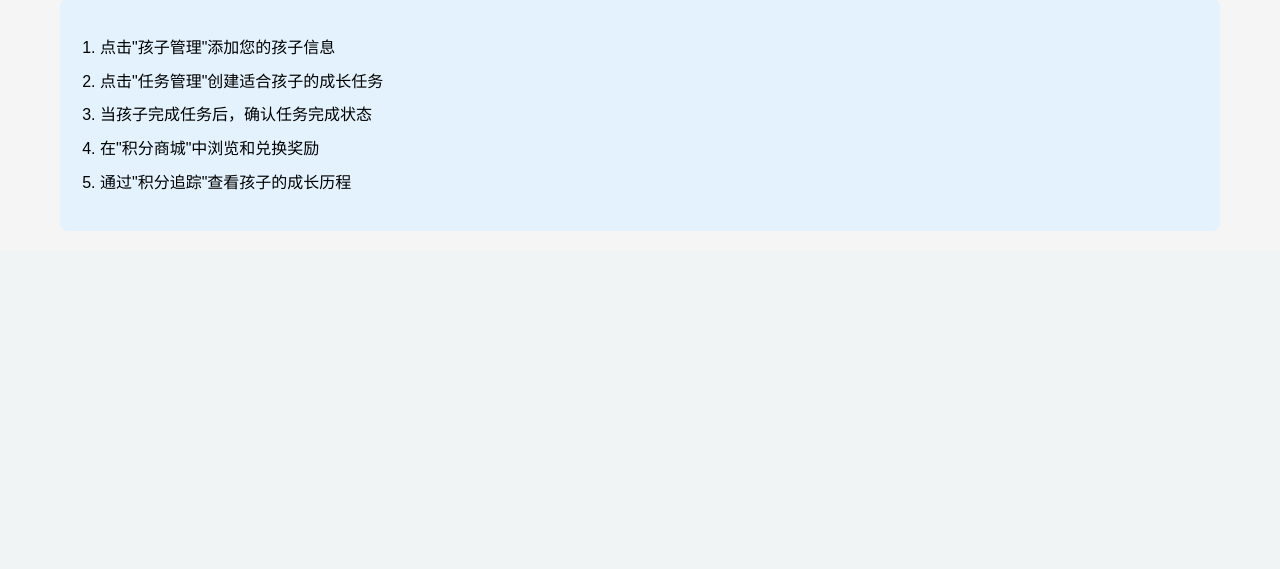
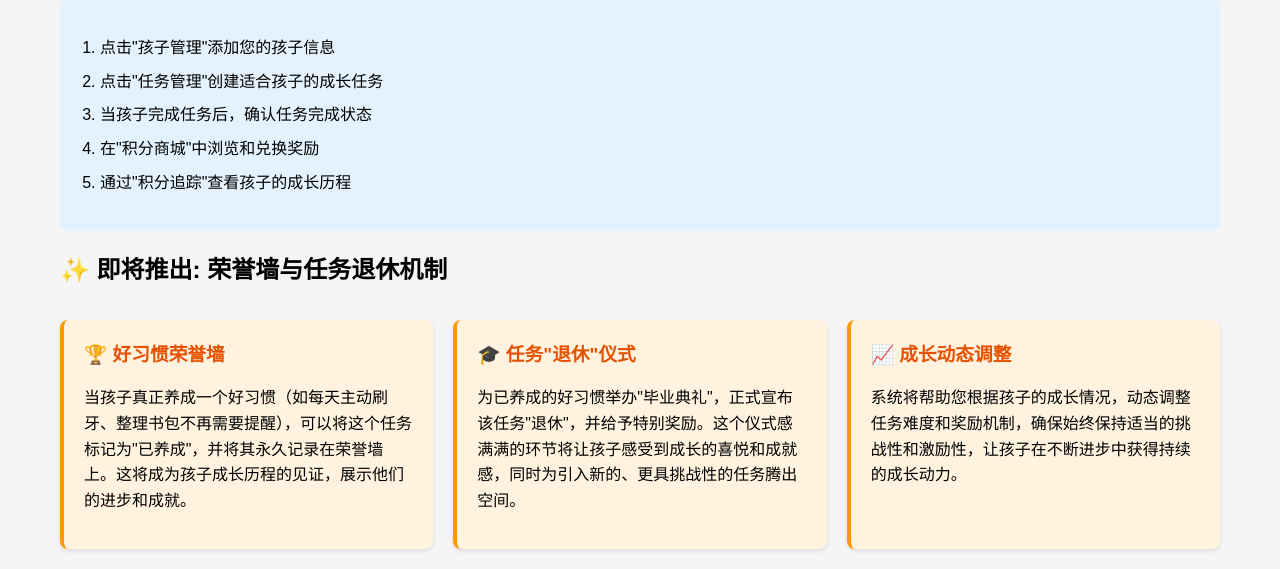
Before and after one commit to ShiShiBits1/GrowthQuest, a Flask app: page / in a window 1280 px wide. Shown: the part 1110-1679 px from the top of the page. Before the commit the page ends 1341 px from the top, so only its background shows below. Run offline with Flask 3, Linux system fonts and the light colour scheme; a user stored in the database is signed in.

Commit message:
feat(奖励系统): 扩展奖励等级并添加新功能预告
- 在奖励模型中添加注释说明奖励等级选项
- 在添加奖励页面增加特大奖励、终极大奖和许愿池选项
- 在仪表盘添加即将推出的荣誉墙与任务退休机制预告
- 在编辑任务页面添加取消按钮的间距

```diff
--- a/app/models.py
+++ b/app/models.py
@@ -43,7 +43,8 @@ class Reward(db.Model):
     name = db.Column(db.String(128), nullable=False)
     description = db.Column(db.Text)
     cost = db.Column(db.Integer, nullable=False)  # 兑换奖励所需的积分
-    level = db.Column(db.String(64), nullable=False, default='小奖励')  # 奖励等级：小奖励、中奖励、大奖励
+    # 奖励等级：小奖励、中奖励、大奖励、特大奖励、终极大奖、许愿池
+    level = db.Column(db.String(64), nullable=False, default='小奖励')
     is_active = db.Column(db.Boolean, default=True)
     # 关联到奖励记录
     records = db.relationship('RewardRecord', backref='reward', lazy='dynamic')
--- a/app/templates/add_reward.html
+++ b/app/templates/add_reward.html
@@ -22,7 +22,10 @@
         <select id="level" name="level" required>
             <option value="小奖励">小奖励 (20-50分)</option>
             <option value="中奖励">中奖励 (50-100分)</option>
-            <option value="大奖励">大奖励 (100分以上)</option>
+            <option value="大奖励">大奖励 (100-200分)</option>
+            <option value="特大奖励">特大奖励 (200-500分)</option>
+            <option value="终极大奖">终极大奖 (500-1000分)</option>
+            <option value="许愿池">许愿池 (积分无限制)</option>
         </select>
     </div>
     <button type="submit" class="button">添加</button>
--- a/app/templates/dashboard.html
+++ b/app/templates/dashboard.html
@@ -89,6 +89,24 @@
     </ol>
 </div>
 
+<h2>✨ 即将推出: 荣誉墙与任务退休机制</h2>
+<div class="coming-soon">
+    <div class="feature-card">
+        <h3>🏆 好习惯荣誉墙</h3>
+        <p>当孩子真正养成一个好习惯（如每天主动刷牙、整理书包不再需要提醒），可以将这个任务标记为"已养成"，并将其永久记录在荣誉墙上。这将成为孩子成长历程的见证，展示他们的进步和成就。</p>
+    </div>
+
+    <div class="feature-card">
+        <h3>🎓 任务"退休"仪式</h3>
+        <p>为已养成的好习惯举办"毕业典礼"，正式宣布该任务"退休"，并给予特别奖励。这个仪式感满满的环节将让孩子感受到成长的喜悦和成就感，同时为引入新的、更具挑战性的任务腾出空间。</p>
+    </div>
+
+    <div class="feature-card">
+        <h3>📈 成长动态调整</h3>
+        <p>系统将帮助您根据孩子的成长情况，动态调整任务难度和奖励机制，确保始终保持适当的挑战性和激励性，让孩子在不断进步中获得持续的成长动力。</p>
+    </div>
+</div>
+
 <style>
     .rule-table {
         width: 100%;
@@ -141,5 +159,38 @@
             padding: 8px;
         }
     }
+
+    .coming-soon {
+        display: flex;
+        flex-wrap: wrap;
+        gap: 20px;
+        margin-top: 30px;
+    }
+
+    .feature-card {
+        flex: 1;
+        min-width: 250px;
+        background-color: #fff3e0;
+        border-left: 4px solid #ff9800;
+        padding: 20px;
+        border-radius: 8px;
+        box-shadow: 0 2px 4px rgba(0,0,0,0.1);
+    }
+
+    .feature-card h3 {
+        color: #e65100;
+        margin-top: 0;
+        margin-bottom: 10px;
+    }
+
+    @media (max-width: 768px) {
+        .coming-soon {
+            flex-direction: column;
+        }
+
+        .feature-card {
+            min-width: 100%;
+        }
+    }
 </style>
 {% endblock %}
--- a/app/templates/edit_task.html
+++ b/app/templates/edit_task.html
@@ -39,5 +39,6 @@
     <button type="submit" class="button">保存修改</button>
 </form>
 
+<br>
 <a href="{{ url_for('main.list_tasks') }}" class="button">取消</a>
 {% endblock %}
```
Also changed, not shown: data.sqlite.
